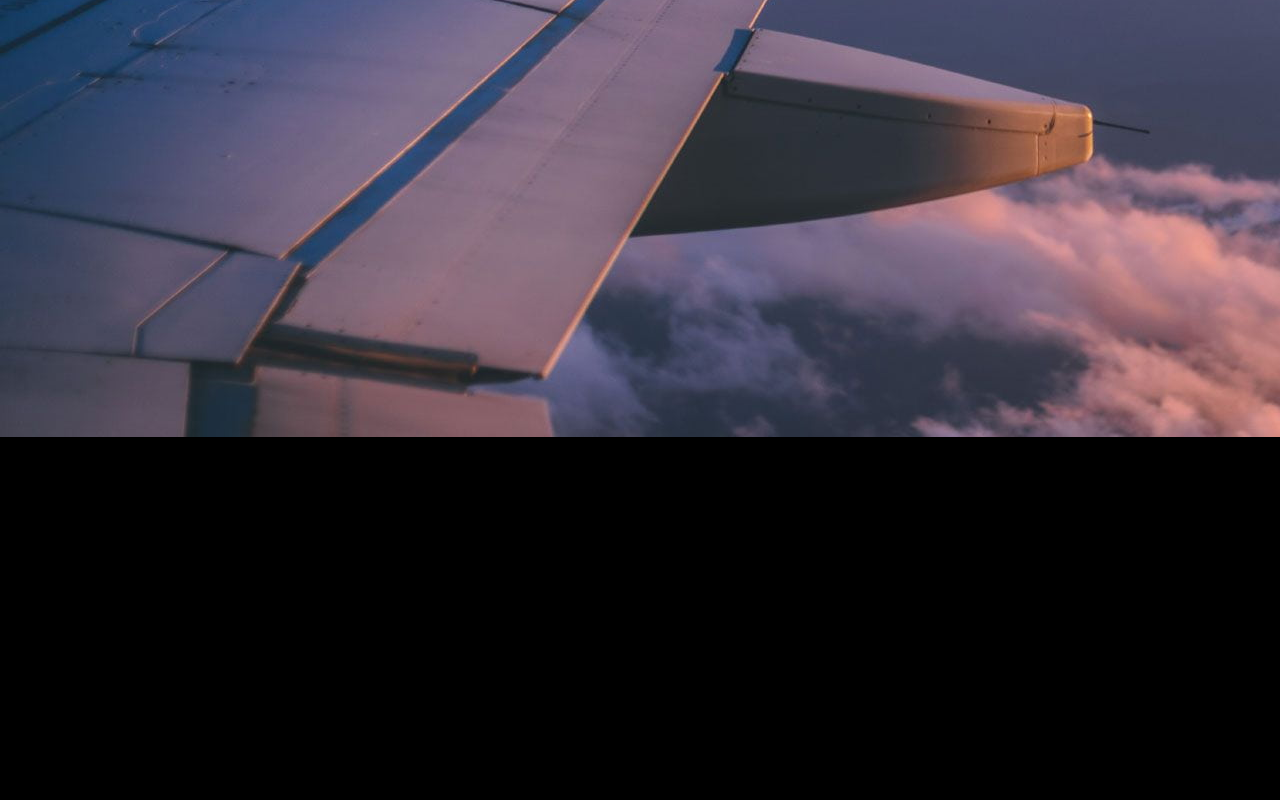
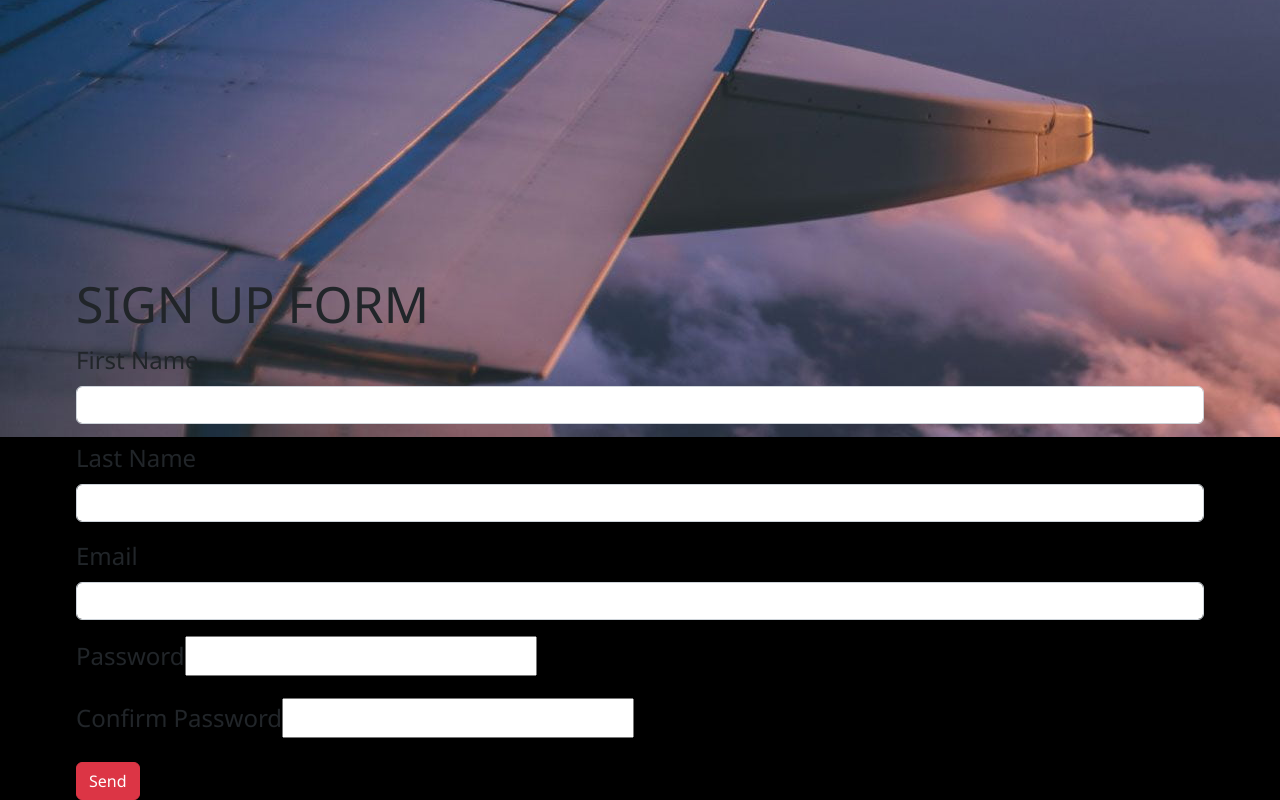
Before and after one commit to OrientDN-InternalProjects/2023SEInternSS1-ticket-booking-ui, a React (Vite) app in the folder bookingticketui/: page /sign-up in a window 1280 px wide. Shown: the part 843-1643 px from the top of the page. Before the commit the page ends 1280 px from the top, so only its background shows below. Built offline with nearby package versions, Linux system fonts and the light colour scheme.

Commit message:
Add sign up

```diff
--- a/bookingticketui/package.json
+++ b/bookingticketui/package.json
@@ -17,6 +17,7 @@
     "react-icons": "^4.8.0",
     "react-router-dom": "^6.9.0",
     "sass": "^1.59.2",
+    "validator": "^13.9.0",
     "yarn": "^1.22.19"
   },
   "devDependencies": {
--- a/bookingticketui/src/App.jsx
+++ b/bookingticketui/src/App.jsx
@@ -2,6 +2,7 @@ import React from 'react'
 import ListFlight from './pages/ListFlight/ListFlight'
 import Booking from './components/BookingForm'
 import ContactForm from './components/ContactDetail/ContactForm'
+import SignUp from './components/SignUp/SignUp'
 import { Route, Routes } from 'react-router'
 
 const App = () => {
@@ -11,6 +12,7 @@ const App = () => {
 				<Route index path='/' element={<Booking/>} />
 				<Route path='/contact-detail' element={<ContactForm/>} />
 				<Route index path='/list-flight' element={<ListFlight/>} />
+				<Route path='/sign-up' element={<SignUp/>} />
 			</Routes>
     </div>
   )
--- /dev/null
+++ b/bookingticketui/src/api/AuthenticateAPI.jsx
@@ -0,0 +1,15 @@
+import axios from 'axios'
+
+export const BASE_URL = 'https://localhost:7089/';
+
+export const ENDPOINTS = {
+    signup: 'sign-up',
+}
+
+export const createAuthenticateAPIEndpoint = endpoint => {
+
+    let url = BASE_URL + 'api/' + 'authenticate/' + endpoint + '/';
+    return {
+        post: newRecord => axios.post(url, newRecord)
+    }
+}
--- a/bookingticketui/src/components/ContactDetail/ContactForm.css
+++ b/bookingticketui/src/components/ContactDetail/ContactForm.css
@@ -1,10 +1,10 @@
-:root{
+:root {
   --dark-color: #262727;
-    --color-fff: #FFFFFF;
-    --color-100: #F0F0F0;
-    --color-200: #EEEEEE;
-    --color-300: #E0E0E0;
-    --color-400: #BDBDBD;
+  --color-fff: #ffffff;
+  --color-100: #f0f0f0;
+  --color-200: #eeeeee;
+  --color-300: #e0e0e0;
+  --color-400: #bdbdbd;
   --color-500: #525252;
   --color-600: #464545;
   --color-700: #363535;
@@ -18,24 +18,22 @@
   --sidebar-color: #ffffff;
 
   --primary-color: #052641;
-    --secondary-color: #00AC9A;
+  --secondary-color: #00ac9a;
 }
 
-.container
-{
+.container {
   margin-top: 200px;
   max-width: 100%;
   display: flex;
   flex-direction: column;
   justify-content: center;
-    font-family: 'Segoe UI', Tahoma, Geneva, Verdana, sans-serif;
+  font-family: "Segoe UI", Tahoma, Geneva, Verdana, sans-serif;
   font-size: 24px;
   height: 200px;
   width: 400px;
   /* outline: dashed 1px black; */
 }
 
-#contactheader
-{
+#contactheader {
   font-size: 50px;
 }
--- a/bookingticketui/src/components/ContactDetail/ContactForm.jsx
+++ b/bookingticketui/src/components/ContactDetail/ContactForm.jsx
@@ -1,63 +1,75 @@
 import axios from "axios";
-import React, { useState} from 'react'
-import './ContactForm.css'
+import React, { useState } from "react";
+import "./ContactForm.css";
 
 const err = "Error has occured";
 
 const ContactForm = () => {
-    const [formStatus, setFormStatus] = useState('Send')
-    const [conFom, setConFom ] = useState({
+  const [formStatus, setFormStatus] = useState("Send");
+  const [conFom, setConFom] = useState({
     firstName: "",
     middleName: "",
     lastName: "",
     email: "",
-      phoneNumber: ""
-    })
+    phoneNumber: "",
+  });
 
-    const handleChange  = (event) => {
+  const handleChange = (event) => {
     setConFom({
       ...conFom,
-        [event.target.name]: event.target.value
-      })
-    }
+      [event.target.name]: event.target.value,
+    });
+  };
 
   const submitForm = async (event) => {
-      event.preventDefault()
+    event.preventDefault();
     try {
       await axios.post("https://localhost:7089/api/Booking/request-contact", {
         firstName: conFom.firstName,
         middleName: conFom.middleName,
         lastName: conFom.lastName,
         email: conFom.email,
-          phoneNumber: conFom.phoneNumber
-        })
+        phoneNumber: conFom.phoneNumber,
+      });
     } catch (error) {
-        console.log(error)
+      console.log(error);
     }
-    }
+  };
 
   return (
-      <div style={{ display: "flex", width: "flex", justifyContent: 'center' }}>
+    <div style={{ display: "flex", width: "flex", justifyContent: "center" }}>
       <div className="container">
-        <h1 id = "contactheader">Contact details</h1>
+        <h1 id="contactheader">Contact details</h1>
 
         <form onSubmit={submitForm}>
-
           {/* First Name form   */}
           <div className="mb-3">
             <label className="form-label" htmlFor="FirstName">
               First Name
             </label>
-            <input className="form-control" type="text" name="firstName" id="FirstName" onChange={handleChange} required />
+            <input
+              className="form-control"
+              type="text"
+              name="firstName"
+              id="FirstName"
+              onChange={handleChange}
+              required
+            />
           </div>
-
 
           {/* Middle Name form   */}
           <div className="mb-3">
             <label className="form-label" htmlFor="MiddleName">
               Middle Name
             </label>
-            <input className="form-control" type="text" name="middleName" id="MiddleName" onChange={handleChange} required />
+            <input
+              className="form-control"
+              type="text"
+              name="middleName"
+              id="MiddleName"
+              onChange={handleChange}
+              required
+            />
           </div>
 
           {/* Last Name form   */}
@@ -65,25 +77,44 @@ const ContactForm = () => {
             <label className="form-label" htmlFor="LastName">
               Last Name
             </label>
-            <input className="form-control" type="text" name="lastName" id="LastName" onChange={handleChange} required />
+            <input
+              className="form-control"
+              type="text"
+              name="lastName"
+              id="LastName"
+              onChange={handleChange}
+              required
+            />
           </div>
-
 
           <div className="mb-3">
             <label className="form-label" htmlFor="email">
               Email
             </label>
-            <input className="form-control" type="email" name="email" pattern=".+@gmail\.com" onChange={handleChange} id="Email" required />
+            <input
+              className="form-control"
+              type="email"
+              name="email"
+              pattern=".+@gmail\.com"
+              onChange={handleChange}
+              id="Email"
+              required
+            />
           </div>
-
 
           <div className="mb-3">
             <label className="form-label" htmlFor="Phone">
               Phone Number
             </label>
-            <input className="form-control" type="tel" name="phoneNumber" id="PhoneNumber" onChange={handleChange} required />
+            <input
+              className="form-control"
+              type="tel"
+              name="phoneNumber"
+              id="PhoneNumber"
+              onChange={handleChange}
+              required
+            />
           </div>
-
 
           <button className="btn btn-danger" type="submit">
             {formStatus}
@@ -91,7 +122,7 @@ const ContactForm = () => {
         </form>
       </div>
     </div>
-    )
-  }
+  );
+};
 
-export default ContactForm
+export default ContactForm;
--- a/bookingticketui/src/components/SignUp/SignUp.jsx
+++ b/bookingticketui/src/components/SignUp/SignUp.jsx
@@ -1,74 +1,136 @@
 import axios from "axios";
-import React, {useState} from 'react'
-
-const validEmail = new RegExp('/^\w+([\.-]?\w+)*@\w+([\.-]?\w+)*(\.\w{2,3})+$/');
-
-    const validPassword = new RegExp('^(?=.*[a-z])(?=.*[A-Z])(?=.*\d)(?=.*[@$!%*?&])[A-Za-z\d@$!%*?&]{6,16}$');
-
+import React, { useState } from "react";
+import { createAuthenticateAPIEndpoint, ENDPOINTS } from "/src/api/AuthenticateAPI";
+import { validateEmail, validatePassword, validateConfirmPassword } from "/src/components/SignUp/SignUpValidation";
 
 const SignUpForm = () => {
-    const [formStatus, setFormStatus] = useState('Done');
-    const [conFom, setConFom] = useState({
-        firstName : "",
-        lastName : "",
-        email : "",
-        password : "",
-        confirmPasword : "",
-        isAdmin : false
-    })
+  const [formStatus, setFormStatus] = useState("Send");
+  const [conForm, setconForm] = useState({
+    firstName: "",
+    lastName: "",
+    email: "",
+    password: "",
+    confirmPassword: "",
+    isAdmin: false,
+  });
 
-    const validatePassword = (password) => {
-        if((password.length > 16 || conFom.password.length < 6)
-            && validPassword.test(password) )
-        {
-            alert("Password length must be between 6 to 16 words. It must contain at least 1 uppercase, 1 special symbol, and 1 number");
-            return false;
-        }
+  const handleChange = (event) => {
+    setconForm({
+      ...conForm,
+      [event.target.name]: event.target.value,
+    });
+  };
 
-        else
-            return true;
+  const submitForm = async (event) => {
+    event.preventDefault();
+    console.log(conForm.confirmPassword);
+    if (!validateEmail(conForm.email)
+        || !validatePassword(conForm.password)
+        || !validateConfirmPassword(conForm.password, conForm.confirmPassword)) {
+        alert("Register failed");
     }
 
-    const validateEmail = (email) => {
-        if(email == null)
-        {
-            alert("Email is not allow to be empty");
-            return false
-        }
+    const response = await createAuthenticateAPIEndpoint(ENDPOINTS.signup).post({
+      firstName: conForm.firstName,
+      lastName: conForm.lastName,
+      email: conForm.email,
+      password: conForm.password,
+      confirmPassword: conForm.confirmPassword,
+      isAdmin: conForm.isAdmin,
+    });
 
-        if(!validEmail.test(email))
-        {
-            alert("Wrong email format");
-            return false;
-        }
+    if(response.data.result?.status == true)
+    {
+      <nav></nav>
+    }
+    alert(response.data.result?.message)
+  };
 
-        return true;
-    }
+  return (
+    <div style={{ display: "flex", width: "flex", justifyContent: "center" }}>
+      <div className="container">
+        <h1 id="contactheader">SIGN UP FORM</h1>
 
-    const handleChange = (event) => {
-        setConFom({
-            ...conFom,
-            [event.target.name] : event.target.value
-        })
-    }
+        <form onSubmit={submitForm}>
+          {/* First Name form   */}
+          <div className="mb-3">
+            <label className="form-label" htmlFor="FirstName">
+              First Name
+            </label>
+            <input
+              className="form-control"
+              type="text"
+              name="firstName"
+              id="firstName"
+              onChange={handleChange}
+              required
+            />
+          </div>
 
-    const submitForm = async (event) => {
-        event.preventDefault()
+          {/* Last Name form   */}
+          <div className="mb-3">
+            <label className="form-label" htmlFor="LastName">
+              Last Name
+            </label>
+            <input
+              className="form-control"
+              type="text"
+              name="lastName"
+              id="lastName"
+              onChange={handleChange}
+              required
+            />
+          </div>
 
-            validatePassword(conFom.password);
-            validEmail(conFom.email);
-            if(conFom.password != conFom.confirmPasword)
-            {
-                alert("Confirme password must be the same as password");
-            }
+          <div className="mb-3">
+            <label className="form-label" htmlFor="email">
+              Email
+            </label>
+            <input
+              className="form-control"
+              type="email"
+              name="email"
+              onChange={handleChange}
+              id="email"
+              required
+            />
+          </div>
 
-            await axios.post("https://localhost:7089/api/Authenticate/sign-up", {
-                firstName : conFom.firstName,
-                lastName : conFom.lastName,
-                email : conFom.email,
-                password : conFom.password,
-                confirmPaswork : conFom.confirmPasword,
-                isAdmin : conFom.isAdmin
-            })
-        }
-}
+          <div className="mb-3">
+            <label className="form-label" htmlFor="password">
+              Password
+            </label>
+            <input
+              className="form-input"
+              type="password"
+              name="password"
+              id="password"
+              onChange={handleChange}
+              required
+            />
+          </div>
+
+          <div className="mb-3">
+            <label className="form-label" htmlFor="confirmPassword">
+              Confirm Password
+            </label>
+            <input
+              className="form-input"
+              type="password"
+              name="confirmPassword"
+              id="confirmPassword"
+              onChange={handleChange}
+              required
+            />
+          </div>
+
+          <button className="btn btn-danger" type="submit">
+            {formStatus}
+          </button>
+        </form>
+      </div>
+    </div>
+  );
+};
+
+export default SignUpForm;
--- /dev/null
+++ b/bookingticketui/src/components/SignUp/SignUpValidation.jsx
@@ -0,0 +1,51 @@
+import validator from "validator";
+
+export const validPasswordRegex = new RegExp(
+  "/^[A-Z0-9._%+-]+@[A-Z0-9.-]+\.[A-Z]{2,4}$/i"
+);
+
+export const validatePassword = (password) => {
+    if ((password.length > 16 || password.length < 6)
+        && (validPasswordRegex.test(password) === false))
+    {
+      alert(
+        "Password length must be between 6 to 16 words. It must contain at least 1 uppercase, 1 special symbol, and 1 number"
+      );
+
+      return false;
+    }
+
+    else
+    return true;
+  };
+
+
+  export const validateEmail = (email) => {
+    if (email == null) {
+      alert("Email is not allow to be empty");
+      return false;
+    }
+
+    if (validator.isEmail(email) === false) {
+      alert("Wrong email format");
+      return false;
+    }
+
+    return true;
+  };
+
+  export const validateConfirmPassword = (password, confirmPassword) => {
+
+    console.log(password);
+    console.log(confirmPassword);
+    if (password === confirmPassword) {
+      return true;
+    }
+
+    else
+    {
+      alert("Confirm password must be the same as password");
+      return false;
+    }
+
+  };
```
Also changed, not shown: bookingticketui/src/api/index.jsx (deleted, +0 -19 lines), 2 other files (tests, documents, lock files or other folders). Lines whose indentation alone changed are shown as unchanged.
